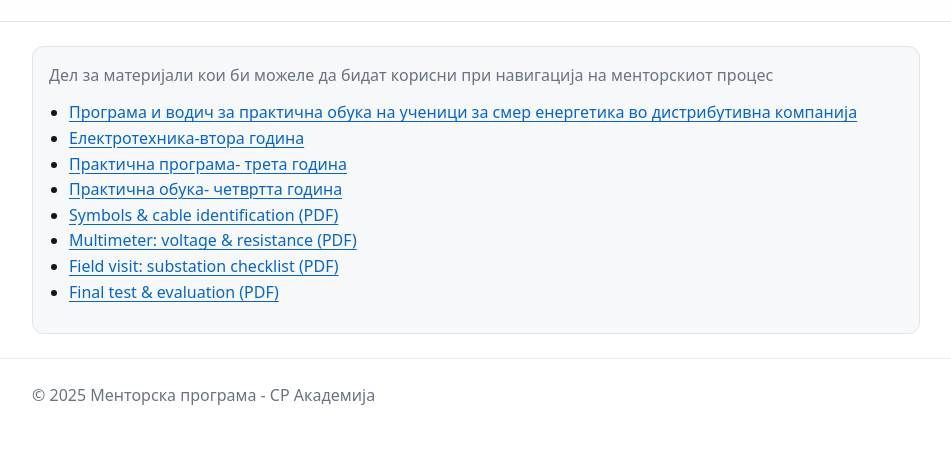
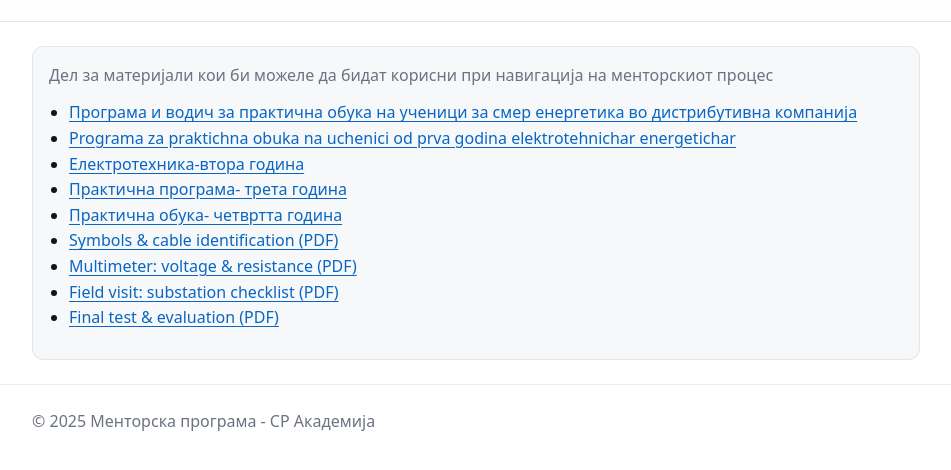
Before and after one commit to gordel1/gordel1.github.io, a plain HTML site: page materials/index.html in a window 1280 px wide. Shown: the part 136-606 px from the top of the page, without its empty margins (164-1115 px from the left). Drawn offline with Linux system fonts and the light colour scheme.

Commit message:
updated link

```diff
--- a/materials/index.html
+++ b/materials/index.html
@@ -25,6 +25,7 @@
       <p class="meta">Дел за материјали кои би можеле да бидат корисни при навигација на менторскиот процес </p>
       <ul>
         <li><a href="../assets/pdfs/Programa-i-vodich-za-praktichna-obuka-na-uchenici-za-smer-energetika-vo-distributivna-kompanija (1).pdf" target="_blank" rel="noopener">Програма и водич за практична обука на ученици за смер енергетика во дистрибутивна компанија</a></li>
+        <li><a href="../assets/pdfs/Programa-za-praktichna-obuka-na-uchenici-od-prva-godina-elektrotehnichar-energetichar 1.pdf" target="_blank" rel="noopener">Programa za praktichna obuka na uchenici od prva godina elektrotehnichar energetichar </a></li>
         <li><a href="../assets/pdfs/Obuka-za-Elektrotehnika-Vtora-Godina (2).pdf" target="_blank" rel="noopener">Електротехника-втора година</a></li>
         <li><a href="../assets/pdfs/Praktichna-programa-za-niskonaponski-elektrichni-sistemi-III-godina.pdf" target="_blank" rel="noopener">Практична програма- трета година</a></li>
         <li><a href="../assets/pdfs/Programa-za-praktichna-obuka-IV-godina.pdf" target="_blank" rel="noopener">Практична обука- четвртта година</a></li>
@@ -32,6 +33,7 @@
         <li><a href="../assets/pdfs/Multimeter-Guide.pdf" target="_blank" rel="noopener">Multimeter: voltage & resistance (PDF)</a></li>
         <li><a href="../assets/pdfs/Substation-Checklist.pdf" target="_blank" rel="noopener">Field visit: substation checklist (PDF)</a></li>
         <li><a href="../assets/pdfs/Final-Evaluation.pdf" target="_blank" rel="noopener">Final test & evaluation (PDF)</a></li>
+
       </ul>
     </section>
   </main>
```
